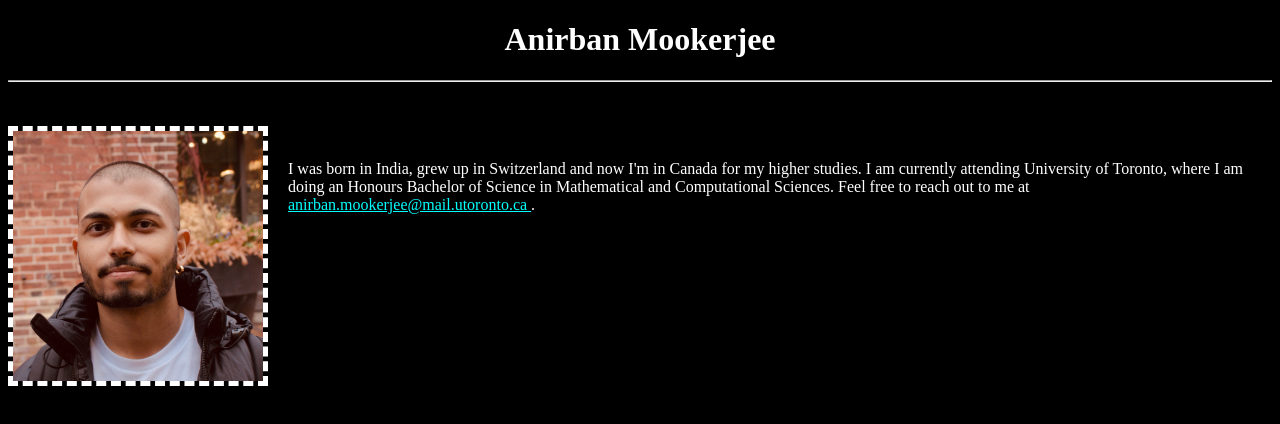
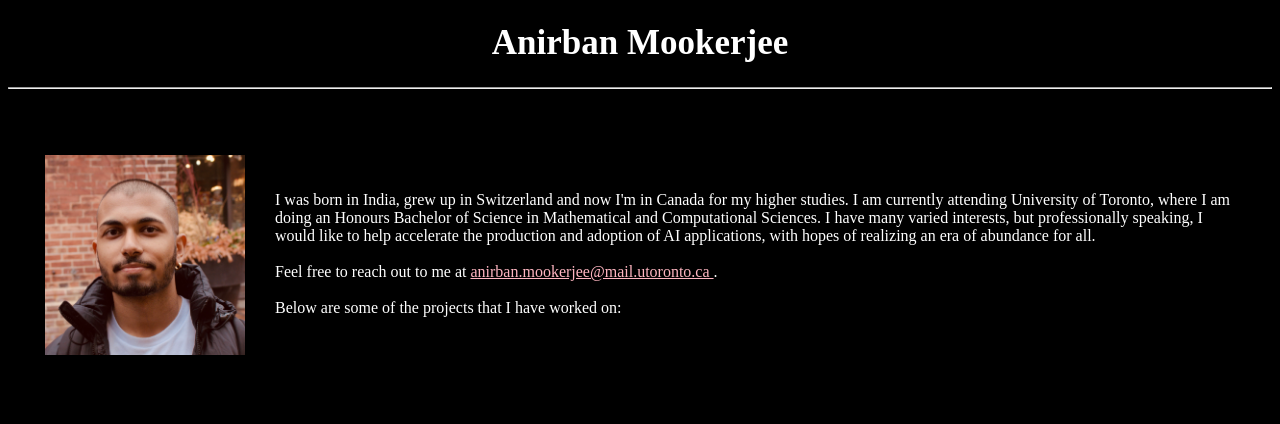
Before and after one commit to anirbaboon/Website-Practice, a plain HTML site: page index.html in a window 1280 px wide. Drawn offline with Linux system fonts and the light colour scheme.

Commit message:
make the links light pink instead of aqua

```diff
--- a/index.html
+++ b/index.html
@@ -4,19 +4,40 @@
 <meta charset="UTF-8">
 <title>Anirban Mookerjee</title>
 <link rel="icon" type="image/JPEG" href="/images/profile.jpg">
+<style>
+    .fixed-container {
+    width: 1250px; /* Fixed width for the container */
+    margin: 0 auto; /* Center the container */
+}
+    </style>
 </head>
-<body style="background-color: black; color: white">
+<body style=" background-color: black; color: white">
 
-<h1 style="color: white; text-align: center"> Anirban Mookerjee </h1>
-<hr>
+<h1 style="color: white; text-align: center; font-size: 35px"> Anirban Mookerjee </h1>
+<hr style="margin: 0px">
 <br> <br>
-<img style="border: thick dashed white; float: left; margin-right: 20px;" src="images/profile.jpg" width="250" height="250" alt="A photo of Anirban.">
-<br>
-<p>
+
+<div class="fixed-container">
+<p style="margin: 30px; font-size: medium;">
+    <img style="border: thick none white; float: left; margin-right: 30px; margin-left: 0px" src="images/profile.jpg" width="200px" height="200px" alt="A photo of Anirban.">
+    <br>  <br>
     I was born in India, grew up in Switzerland and now I'm in Canada for my higher studies. I am currently attending University of Toronto, where I am doing an Honours
-    Bachelor of Science in Mathematical and Computational Sciences. Feel free to reach out to me at <a style="color: aqua" href="mailto:anirban.mookerjee@mail.utoronto.ca" >
+    Bachelor of Science in Mathematical and Computational Sciences. I have many varied interests, but professionally speaking, I would like to help accelerate the production and
+    adoption of AI applications, with hopes of realizing an era of abundance for all.
+    <br> <br>
+    Feel free to reach out to me at <a style="color: lightpink" href="mailto:anirban.mookerjee@mail.utoronto.ca" target="_blank">
     anirban.mookerjee@mail.utoronto.ca </a>.
+    <br> <br>
+    Below are some of the projects that I have worked on:
 </p>
-
+</div>
+<!--<br> <br>-->
+<!--<h2> <a style=" margin-left: 30px; color: lightpink;" href="https://github.com/anirbaboon/Matrix-Calculator" target="_blank;"> Matrix Calculator: </a> </h2>-->
+<!--<p style="margin: 30px">-->
+<!--Matrices are representations of linear equations, and matrix operations have many crucial applications.-->
+<!--I designed and built a Matrix calculator using Python to compute a variety of operations such as:-->
+<!--<br>Adding, Subtracting, Multiplying, Scaling, Transposing and Exponentiating Matrices-->
+<!--<br>Converting matrices to their row-reduced echelon form (RREF)-->
+<!--</p>-->
 </body>
 </html>
```
